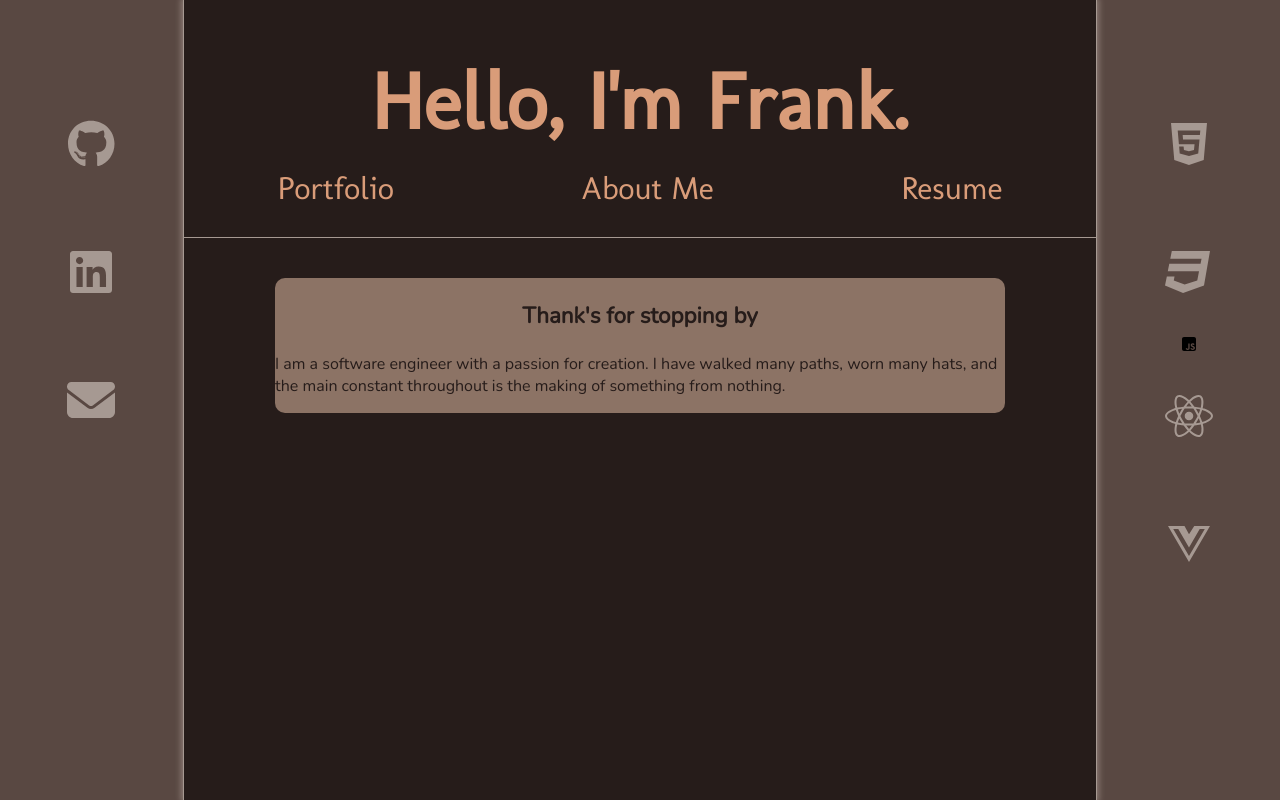
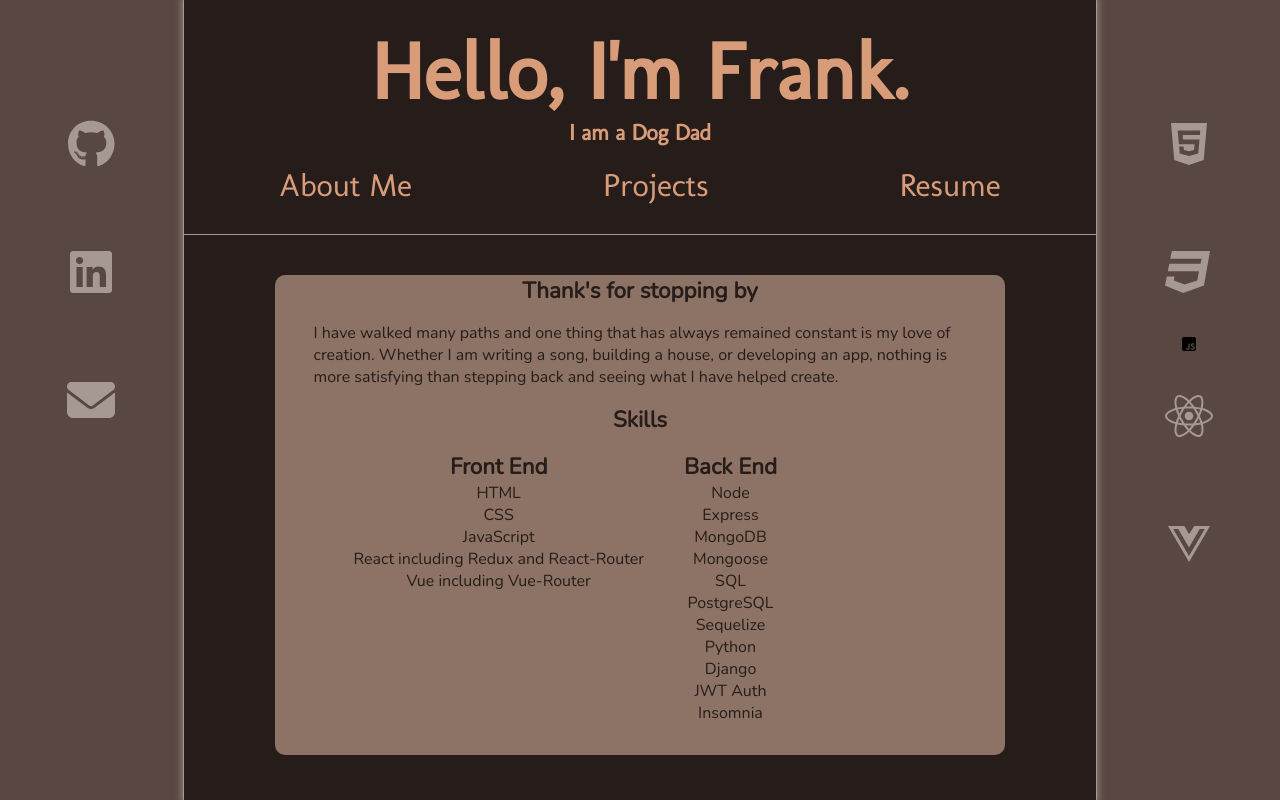
Before and after one commit to frankmarra/portfolioV1, a Vue app: page / in a window 1280 px wide. Built offline with nearby package versions, Linux system fonts and the light colour scheme.

Commit message:
added cycle text

```diff
--- a/src/components/AboutMe.vue
+++ b/src/components/AboutMe.vue
@@ -3,7 +3,33 @@
     <div class="about-me-copy-wrapper">
       <div class="about-me-copy">
       <h3>Thank's for stopping by</h3>
-      <p>I am a software engineer with a passion for creation.  I have walked many paths, worn many hats, and the main constant throughout is the making of something from nothing.</p>
+      <p>I have walked many paths and one thing that has always remained constant is my love of creation. Whether I am writing a song, building a house, or developing an app, nothing is more satisfying than stepping back and seeing what I have helped create.
+      </p>
+      <h4>Skills</h4>
+      <div class="skills-list">
+      <ul class="front-end-skills-list">
+        <h4>Front End</h4>
+        <li>HTML</li>
+        <li>CSS</li>
+        <li>JavaScript</li>
+        <li>React including Redux and React-Router</li>
+        <li>Vue including Vue-Router</li>
+      </ul>
+      <ul class="back-end-skills-list">
+        <h4>Back End</h4>
+        <li>Node</li>
+        <li>Express</li>
+        <li>MongoDB</li>
+        <li>Mongoose</li>
+        <li>SQL</li>
+        <li>PostgreSQL</li>
+        <li>Sequelize</li>
+        <li>Python</li>
+        <li>Django</li>
+        <li>JWT Auth</li>
+        <li>Insomnia</li>
+        </ul>
+      </div>
       </div>
     </div>
   </div>
--- a/src/components/MenuButtons.vue
+++ b/src/components/MenuButtons.vue
@@ -1,10 +1,10 @@
 <template>
   <div class="menu-buttons">
+      <div class="menu-button-wrapper" @click="navigateItem('')">
+          <button class="about-button menu-button">About Me</button>
+      </div>
       <div class="menu-button-wrapper" @click="navigateItem('portfolio')">
-          <button class="portfolio-button menu-button">Portfolio</button>
-      </div>
-      <div class="menu-button-wrapper" @click="navigateItem('/')">
-          <button class="about-button menu-button">About Me</button>
+          <button class="portfolio-button menu-button">Projects</button>
       </div>
       <div class="menu-button-wrapper" @click="navigateItem('resume')">
           <button class="resume-button menu-button" name="Resume" >Resume</button>
--- a/src/pages/HomePage.vue
+++ b/src/pages/HomePage.vue
@@ -10,6 +10,7 @@
     <div class="content">
       <div class="greeting">
       <h1>Hello, I'm Frank.</h1>
+      <h4>I am a <span id="word-list"></span></h4>
       </div>
       <MenuButtons />
       <div class="component-view">
--- a/src/styles/App.css
+++ b/src/styles/App.css
@@ -46,7 +46,37 @@ body {
 }
 
 .greeting h1 {
+  margin-top: 3vh;
   margin-bottom: 0;
+}
+
+.greeting h4 {
+  margin: 0;
+}
+
+#word-list:before {
+  content: "Software Engineer";
+
+  animation: cycle 8s infinite;
+}
+
+@keyframes cycle {
+  0% {
+    content: 'Software Engineer';
+  }
+  25% {
+    content: 'Audio Engineer';
+  }
+  50% {
+    content: "Musician";
+  }
+  75% {
+    content: "Dog Dad";
+  }
+  to {
+    content: "Human";
+
+  }
 }
 
 .component-view {
@@ -88,16 +118,30 @@ body {
 }
 
 .about-me-copy-wrapper {
+  overflow-y: scroll;
   background-color: #8C7365;
   border-radius: 10px;
   width: 80%;
   font-family: 'Nunito', sans-serif;
   color: #261C1A;
+  height: 60vh;
+  padding: 0 3vw;
 }
 
-.about-me-copy-wrapper h3 {
+.about-me-copy-wrapper h3, h4 {
   text-align: center;
   font-size: 1.4rem;
+  margin: 0;
+}
+
+
+.skills-list {
+  display: flex;
+}
+
+ul {
+  list-style-type: none;
+  text-align: center;
 }
 
 /* Menu Buttons */
@@ -132,7 +176,7 @@ body {
   display: flex;
   flex-flow: column;
   align-items: center;
-  margin: 2vh 5vh;
+  margin: 2vh 5vw;
   width: 100%;
 }
 
@@ -145,6 +189,10 @@ iframe.resume {
 }
 
 /* Portfolio */
+
+.portfolio-wrapper {
+  width: 100%;
+}
 
 .portfolio-carousel {
   display: flex;
@@ -159,8 +207,9 @@ iframe.resume {
 .project-wrapper {
   display: flex;
   flex-flow: column;
-  margin: 5vh 5vw;
+  margin: 50px 20px;
   border-radius: 10px;
+  width: 350px;
 }
   .project-image-wrapper img {
   height: auto;
@@ -169,6 +218,7 @@ iframe.resume {
 .project-name {
   background-color: #A69992;
   color: #261C1A;
+  font-size: 1.3rem;
 }
 
 /* Project Page */
```
